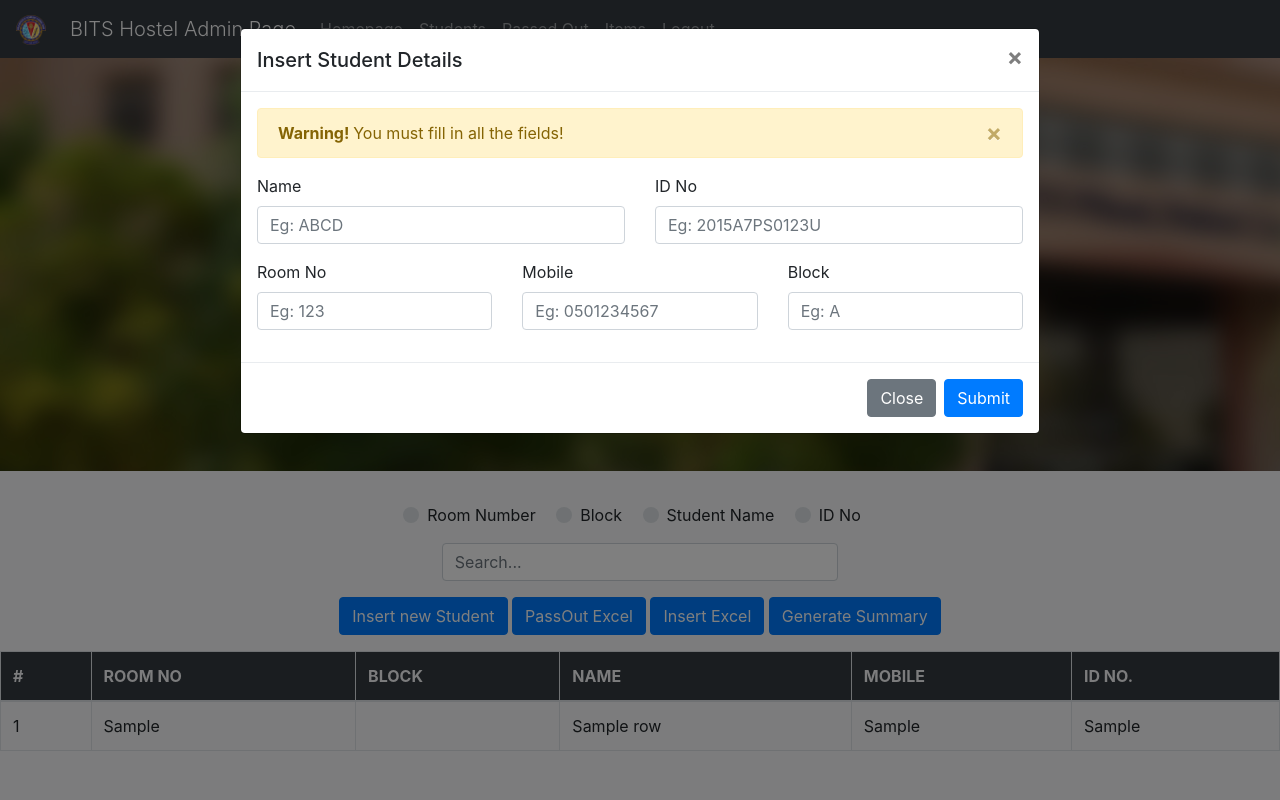
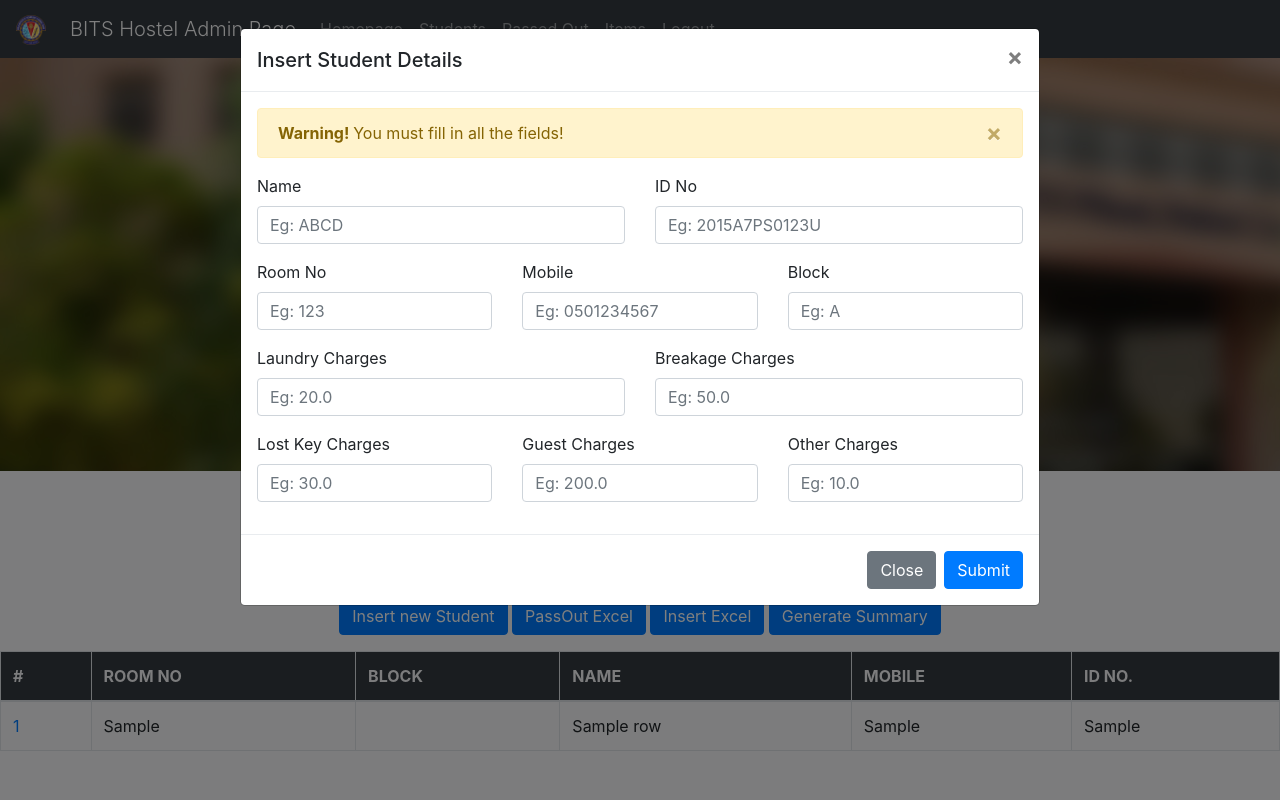
Before and after one commit to melvingm101/hostel_project, a Django app: template students/templates/homepage.html in a window 1280 px wide, after a click on "Insert new Student". Run offline with Django 3.2, Linux system fonts and the light colour scheme; the template is opened without the code that fills it: most values are stand-ins (such as "Sample title", 1, 10 or a date in 2020); some libraries are stand-ins or nearby versions.

```diff
--- a/students/templates/homepage.html
+++ b/students/templates/homepage.html
@@ -163,7 +163,41 @@
                           </div>
                       </div>
                   </div>
+                  <div class="row">
+                      <div class="col">
+                        <div class="form-group">
+                            <label>Laundry Charges</label>
+                            <input type="text" class="form-control" id="lChargesInput" placeholder="Eg: 20.0" name="studentName">
+                        </div>
+                      </div>
+                      <div class="col">
+                        <div class="form-group">
+                              <label>Breakage Charges</label>
+                              <input type="text" class="form-control" id="bChargesInput" placeholder="Eg: 50.0" name="studentID">
+                        </div>
+                      </div>
+                    </div>
 
+                  <div class="row">
+                      <div class="col">
+                          <div class="form-group">
+                              <label>Lost Key Charges</label>
+                              <input type="text" class="form-control" id="keyChargesInput" placeholder="Eg: 30.0" name="roomNo">
+                          </div>
+                      </div>
+                      <div class="col">
+                          <div class="form-group">
+                              <label>Guest Charges</label>
+                              <input type="text" class="form-control" id="gChargesInput" placeholder="Eg: 200.0" name="mobileNo">
+                          </div>
+                      </div>
+                      <div class="col">
+                          <div class="form-group">
+                              <label>Other Charges</label>
+                              <input type="text" class="form-control" id="oChargesInput" placeholder="Eg: 10.0" name="blockNo">
+                          </div>
+                      </div>
+                  </div>
 
 
 
@@ -201,14 +235,17 @@
 
           <tbody class = "tbodyL">
             {% for rows in res %}
+                <a href="{% url 'detail' rows.id %}">
+                    <tr>
 
-            <tr>
-              <td>{{ rows.id }}</td>
+                      <td>
+                          <a href="{% url 'detail' rows.id %}">{{ rows.id }}</a></td>
                       <td>{{ rows.room_no }}</td>
                       <td>{{ rows.block }}</td>
                       <td>{{ rows.name }}</td>
                       <td>{{ rows.mob_no }}</td>
                       <td>{{ rows.id_no }}</td>
+
                     </tr>
 
             {% endfor %}
--- a/students/urls.py
+++ b/students/urls.py
@@ -8,4 +8,5 @@ urlpatterns = [
     path('insert', views.insert_excel, name='insert'),
     url('uploadComplete', views.upload_excel, name="uploadComplete"),
     path('', include('django.contrib.auth.urls'), name='front'),
+    path('<int:student_id>/',views.detail,name='detail')
 ]
```
Also changed, not shown: students/models.py (+9 -6 lines), students/templates/display.html (+18 -10 lines), students/views.py (+13 -1 lines), db.sqlite3, students/migrations/0003_auto_20190514_0857.py (added). Lines whose indentation alone changed are shown as unchanged.
